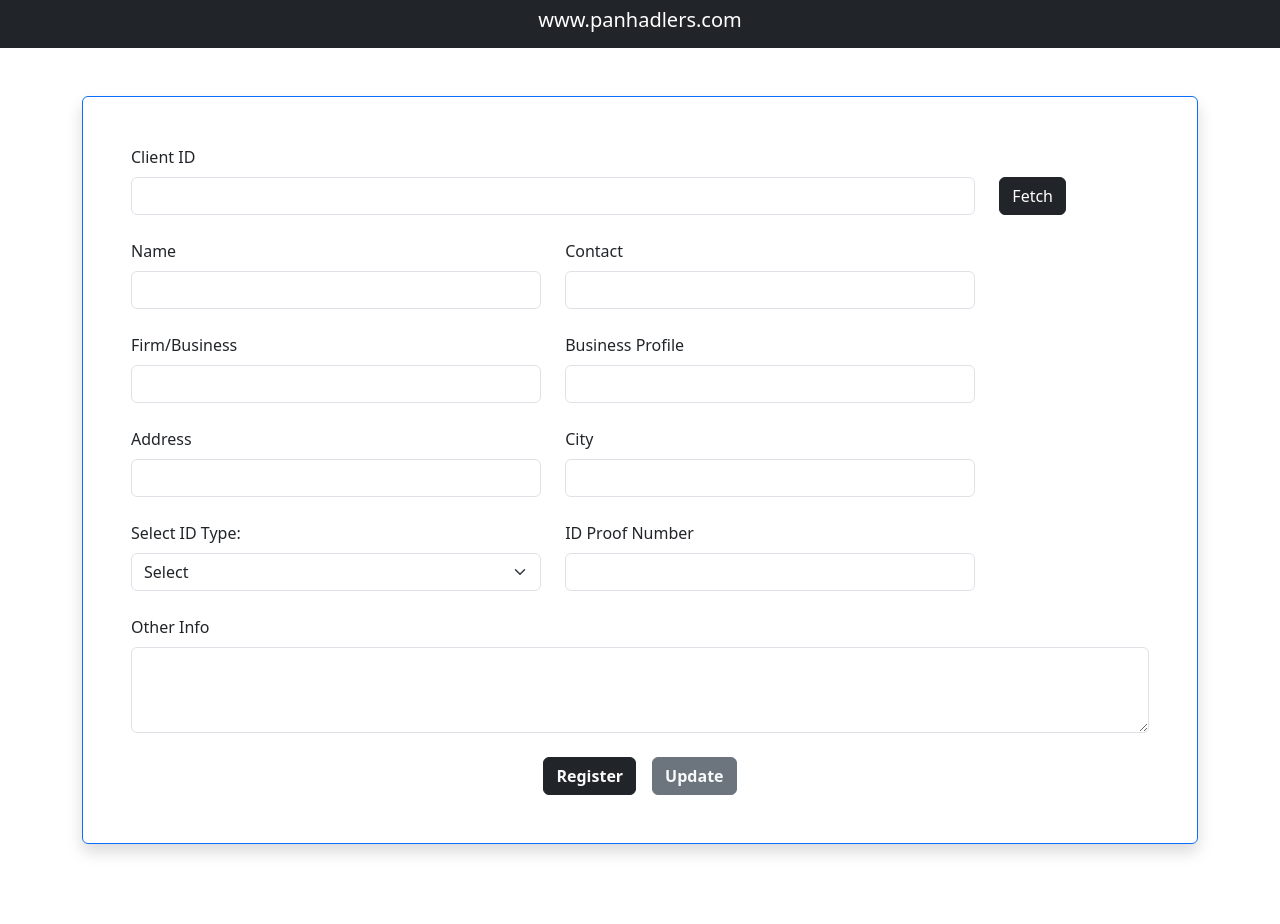
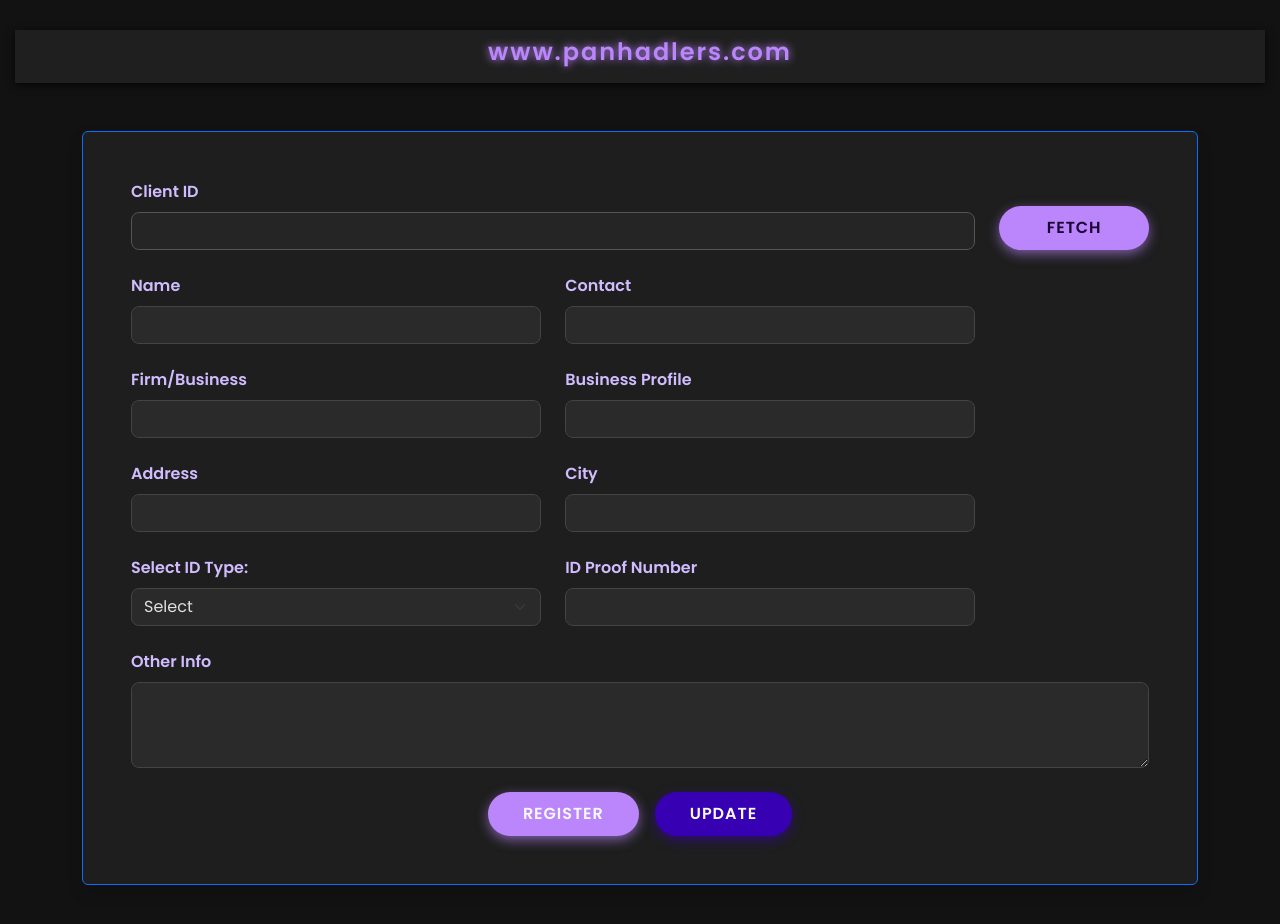
Before and after one commit to Karanks1436/PanHandlers, a website: page public/client-kyc.html in a window 1280 px wide. Before the commit the page ends 892 px from the top, so only its background shows below. Drawn offline with nearby package versions, Linux system fonts and the light colour scheme.

Commit message:
Update client-kyc.html

```diff
--- a/public/client-kyc.html
+++ b/public/client-kyc.html
@@ -1,21 +1,175 @@
 <!DOCTYPE html>
 <html lang="en">
+
 <head>
-    <meta charset="UTF-8">
-    <meta name="viewport" content="width=device-width, initial-scale=1.0">
+  <meta charset="UTF-8" />
+  <meta name="viewport" content="width=device-width, initial-scale=1" />
   <title>Client</title>
-    <meta name="google-adsense-account" content="ca-pub-7210368865406744">
-    <link rel="icon" type="image/x-icon" href="https://media.istockphoto.com/id/1399229336/vector/homeless-man-on-street-businessmen.jpg?s=612x612&w=0&k=20&c=uL7nSHRWT-K160Nfh8WgRGjAIbiUwPlGCzec0zVYHPw=">
-    <link href="https://cdn.jsdelivr.net/npm/bootstrap@5.3.3/dist/css/bootstrap.min.css" rel="stylesheet" integrity="sha384-QWTKZyjpPEjISv5WaRU9OFeRpok6YctnYmDr5pNlyT2bRjXh0JMhjY6hW+ALEwIH" crossorigin="anonymous">
-    <script src="https://cdn.jsdelivr.net/npm/@popperjs/core@2.11.8/dist/umd/popper.min.js" integrity="sha384-I7E8VVD/ismYTF4hNIPjVp/Zjvgyol6VFvRkX/vR+Vc4jQkC+hVqc2pM8ODewa9r" crossorigin="anonymous"></script>
-    <script src="https://cdn.jsdelivr.net/npm/bootstrap@5.3.3/dist/js/bootstrap.min.js" integrity="sha384-0pUGZvbkm6XF6gxjEnlmuGrJXVbNuzT9qBBavbLwCsOGabYfZo0T0to5eqruptLy" crossorigin="anonymous"></script>
-    <script src="https://code.jquery.com/jquery-3.7.1.min.js" integrity="sha256-/JqT3SQfawRcv/BIHPThkBvs0OEvtFFmqPF/lYI/Cxo=" crossorigin="anonymous"></script>
+  <meta name="google-adsense-account" content="ca-pub-7210368865406744" />
+  <link rel="icon" type="image/x-icon"
+    href="https://media.istockphoto.com/id/1399229336/vector/homeless-man-on-street-businessmen.jpg?s=612x612&w=0&k=20&c=uL7nSHRWT-K160Nfh8WgRGjAIbiUwPlGCzec0zVYHPw=" />
+
+  <!-- Google Fonts -->
+  <link href="https://fonts.googleapis.com/css2?family=Poppins:wght@400;600&display=swap" rel="stylesheet" />
+
+  <link href="https://cdn.jsdelivr.net/npm/bootstrap@5.3.3/dist/css/bootstrap.min.css" rel="stylesheet"
+    integrity="sha384-QWTKZyjpPEjISv5WaRU9OFeRpok6YctnYmDr5pNlyT2bRjXh0JMhjY6hW+ALEwIH" crossorigin="anonymous" />
+  <script src="https://cdn.jsdelivr.net/npm/@popperjs/core@2.11.8/dist/umd/popper.min.js"
+    integrity="sha384-I7E8VVD/ismYTF4hNIPjVp/Zjvgyol6VFvRkX/vR+Vc4jQkC+hVqc2pM8ODewa9r" crossorigin="anonymous"></script>
+  <script src="https://cdn.jsdelivr.net/npm/bootstrap@5.3.3/dist/js/bootstrap.min.js"
+    integrity="sha384-0pUGZvbkm6XF6gxjEnlmuGrJXVbNuzT9qBBavbLwCsOGabYfZo0T0to5eqruptLy" crossorigin="anonymous"></script>
+  <script src="https://code.jquery.com/jquery-3.7.1.min.js"
+    integrity="sha256-/JqT3SQfawRcv/BIHPThkBvs0OEvtFFmqPF/lYI/Cxo=" crossorigin="anonymous"></script>
+
+  <style>
+    /* Dark Theme Base */
+    body {
+      font-family: 'Poppins', sans-serif;
+      background-color: #121212;
+      color: #e0e0e0;
+      min-height: 100vh;
+      padding: 30px 15px;
+      animation: fadeIn 1s ease forwards;
+    }
+
+    @keyframes fadeIn {
+      from {
+        opacity: 0;
+        transform: translateY(20px);
+      }
+
+      to {
+        opacity: 1;
+        transform: translateY(0);
+      }
+    }
+
+    /* Header */
+    .p-2.bg-dark {
+      background-color: #1f1f1f !important;
+      box-shadow: 0 2px 8px rgba(0, 0, 0, 0.8);
+      margin-bottom: 40px;
+      user-select: none;
+    }
+
+    .p-2.bg-dark h5 {
+      color: #bb86fc;
+      font-weight: 600;
+      font-size: 1.5rem;
+      text-align: center;
+      letter-spacing: 0.08em;
+      text-shadow: 0 0 8px #bb86fc;
+    }
+
+    /* Form container */
+    form.border.border-primary {
+      background: #1e1e1e;
+      border-radius: 20px;
+      padding: 3rem 2.5rem;
+      box-shadow: 0 12px 35px rgba(187, 134, 252, 0.4);
+      border: 1px solid #bb86fc;
+    }
+
+    label {
+      font-weight: 600;
+      color: #d0bcff;
+    }
+
+    /* Inputs */
+    input.form-control,
+    select.form-select,
+    textarea.form-control {
+      background-color: #2a2a2a;
+      border: 1px solid #444;
+      color: #e0e0e0;
+      font-weight: 500;
+      border-radius: 8px;
+      transition: border-color 0.3s ease, box-shadow 0.3s ease;
+    }
+
+    input.form-control:focus,
+    select.form-select:focus,
+    textarea.form-control:focus {
+      border-color: #bb86fc;
+      box-shadow: 0 0 8px 2px #bb86fc;
+      outline: none;
+      background-color: #333;
+      color: #fff;
+    }
+
+    input[readonly] {
+      background-color: #252525;
+      color: #999;
+      cursor: not-allowed;
+      border-color: #555;
+    }
+
+    /* Buttons */
+    .btn-dark {
+      background: #bb86fc;
+      border: none;
+      font-weight: 600;
+      padding: 10px 35px;
+      border-radius: 30px;
+      color: #1a0033;
+      box-shadow: 0 4px 12px rgba(187, 134, 252, 0.6);
+      transition: background-color 0.3s ease, color 0.3s ease, box-shadow 0.3s ease;
+      text-transform: uppercase;
+      letter-spacing: 0.06em;
+    }
+
+    .btn-dark:hover,
+    .btn-dark:focus {
+      background-color: #9a63e9;
+      color: #fff;
+      box-shadow: 0 6px 18px rgba(154, 99, 233, 0.8);
+      outline: none;
+    }
+
+    .btn-secondary {
+      background-color: #3700b3;
+      border: none;
+      font-weight: 600;
+      padding: 10px 35px;
+      border-radius: 30px;
+      color: #d0bcff;
+      box-shadow: 0 4px 12px rgba(55, 0, 179, 0.6);
+      transition: background-color 0.3s ease, box-shadow 0.3s ease;
+      text-transform: uppercase;
+      letter-spacing: 0.06em;
+    }
+
+    .btn-secondary:hover,
+    .btn-secondary:focus {
+      background-color: #260078;
+      box-shadow: 0 6px 18px rgba(38, 0, 120, 0.8);
+      outline: none;
+      color: #fff;
+    }
+
+    /* Responsive tweaks */
+    @media (max-width: 768px) {
+      form.border.border-primary {
+        padding: 2.2rem 1.5rem;
+      }
+
+      .btn-dark,
+      .btn-secondary {
+        padding: 10px 25px;
+        font-size: 0.9rem;
+      }
+    }
+  </style>
+
   <script>
-        function init(){
-            let activeUser= localStorage.getItem("activeUser")
-            document.getElementById("txtEmail").value=activeUser;
+    function init() {
+      let activeUser = localStorage.getItem("activeUser");
+      if (activeUser) {
+        document.getElementById("txtEmail").value = activeUser;
+      }
     }
   </script>
+
   <script>
     $(document).ready(function () {
       $("#fetch").click(function () {
@@ -24,13 +178,11 @@
           url: "/fetch-one",
           data: {
             txtEmail: $("#txtEmail").val(),
-                    }
-                }
-                //sending AJAX Call
+          },
+        };
         $.ajax(obj)
           .then(function (responseInJsonAry) {
-                        if (responseInJsonAry.length == 0)
-                            alert("Invalid Email Id /Password");
+            if (responseInJsonAry.length == 0) alert("Invalid Email Id /Password");
             else {
               $("#txtName").val(responseInJsonAry[0].name);
               $("#txtContact").val(responseInJsonAry[0].contact.substr(0, 10));
@@ -42,17 +194,18 @@
               $("#idnumber").val(responseInJsonAry[0].idnumber);
               $("#info").val(responseInJsonAry[0].info);
             }
-                    }).fail(function (err) {
-                        alert(err.message)
           })
-            })
+          .fail(function (err) {
+            alert(err.message);
+          });
+      });
     });
   </script>
 </head>
 
 <body onload="init();">
   <div class="p-2 bg-dark">
-        <h5 class="text-center text-white">www.panhadlers.com</h5>
+    <h5>www.panhadlers.com</h5>
   </div>
 
   <div class="container my-5">
@@ -60,43 +213,43 @@
       <div class="row mb-4">
         <div class="col-md-10">
           <label for="txtEmail" class="form-label">Client ID</label>
-                    <input type="email" class="form-control" id="txtEmail" name="txtEmail" readonly>
+          <input type="email" class="form-control" id="txtEmail" name="txtEmail" readonly />
         </div>
         <div class="col-md-2 d-flex align-items-end">
-                    <input type="button" class="btn btn-dark" value="Fetch" id="fetch">
+          <input type="button" class="btn btn-dark w-100" value="Fetch" id="fetch" />
         </div>
       </div>
 
       <div class="row mb-4">
         <div class="col-md-5">
           <label for="txtName" class="form-label">Name</label>
-                    <input type="text" class="form-control" id="txtName" name="txtName" required>
+          <input type="text" class="form-control" id="txtName" name="txtName" required />
         </div>
         <div class="col-md-5">
           <label for="txtContact" class="form-label">Contact</label>
-                    <input type="number" class="form-control" id="txtContact" name="txtContact" required>
+          <input type="number" class="form-control" id="txtContact" name="txtContact" required />
         </div>
       </div>
 
       <div class="row mb-4">
         <div class="col-md-5">
           <label for="firm" class="form-label">Firm/Business</label>
-                    <input type="text" class="form-control" id="firm" name="firm" required>
+          <input type="text" class="form-control" id="firm" name="firm" required />
         </div>
         <div class="col-md-5">
           <label for="business" class="form-label">Business Profile</label>
-                    <input type="text" class="form-control" id="business" name="business" required>
+          <input type="text" class="form-control" id="business" name="business" required />
         </div>
       </div>
 
       <div class="row mb-4">
         <div class="col-md-5">
           <label for="txtAddress" class="form-label">Address</label>
-                    <input type="text" class="form-control" id="txtAddress" name="txtAddress" required>
+          <input type="text" class="form-control" id="txtAddress" name="txtAddress" required />
         </div>
         <div class="col-md-5">
           <label for="txtCity" class="form-label">City</label>
-                    <input type="text" class="form-control" id="txtCity" name="txtCity" required>
+          <input type="text" class="form-control" id="txtCity" name="txtCity" required />
         </div>
       </div>
 
@@ -114,7 +267,7 @@
         </div>
         <div class="col-md-5">
           <label for="idnumber" class="form-label">ID Proof Number</label>
-                    <input type="text" class="form-control" id="idnumber" name="idnumber" required>
+          <input type="text" class="form-control" id="idnumber" name="idnumber" required />
         </div>
       </div>
 
```
Lines whose indentation alone changed are shown as unchanged.
